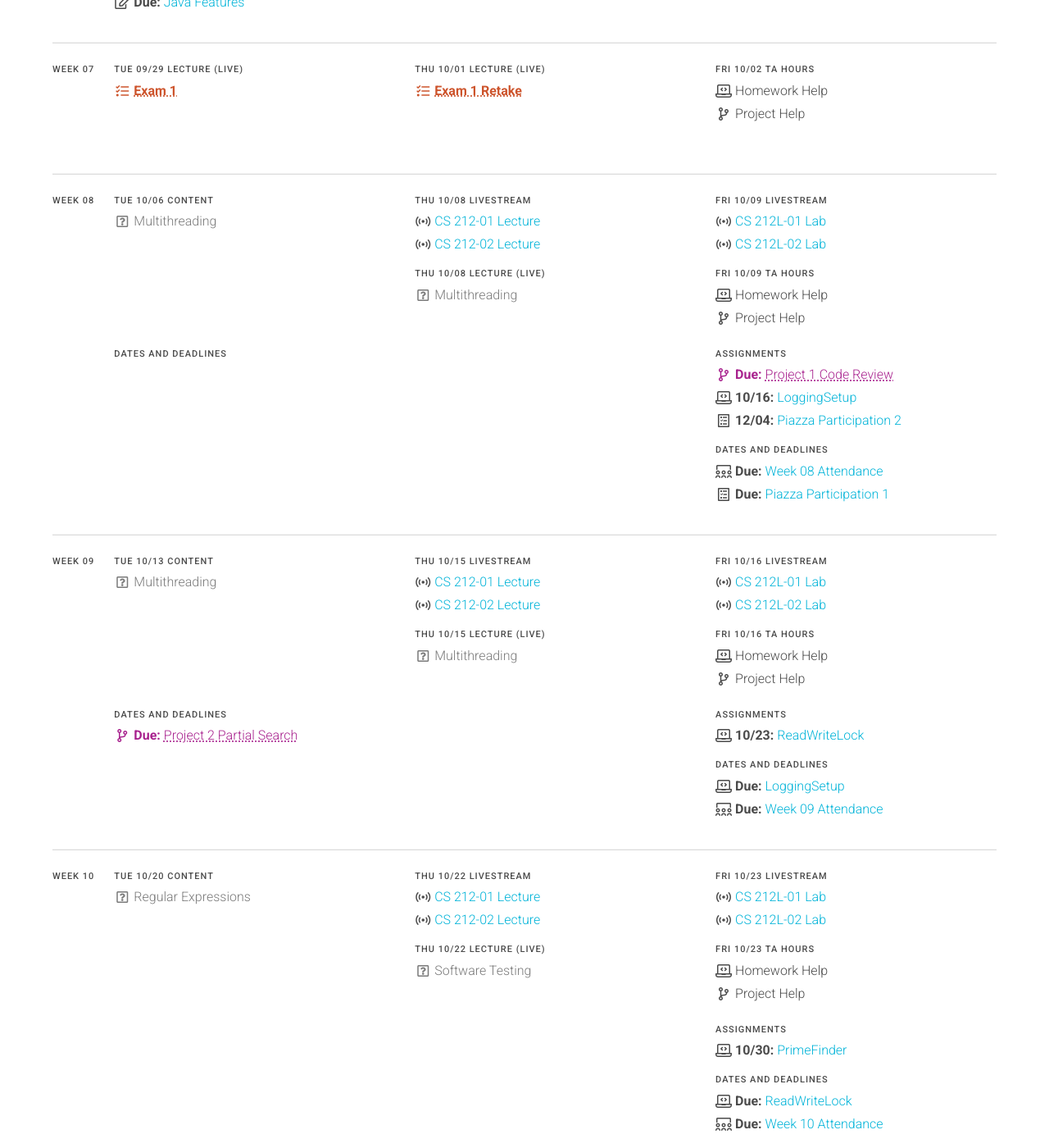
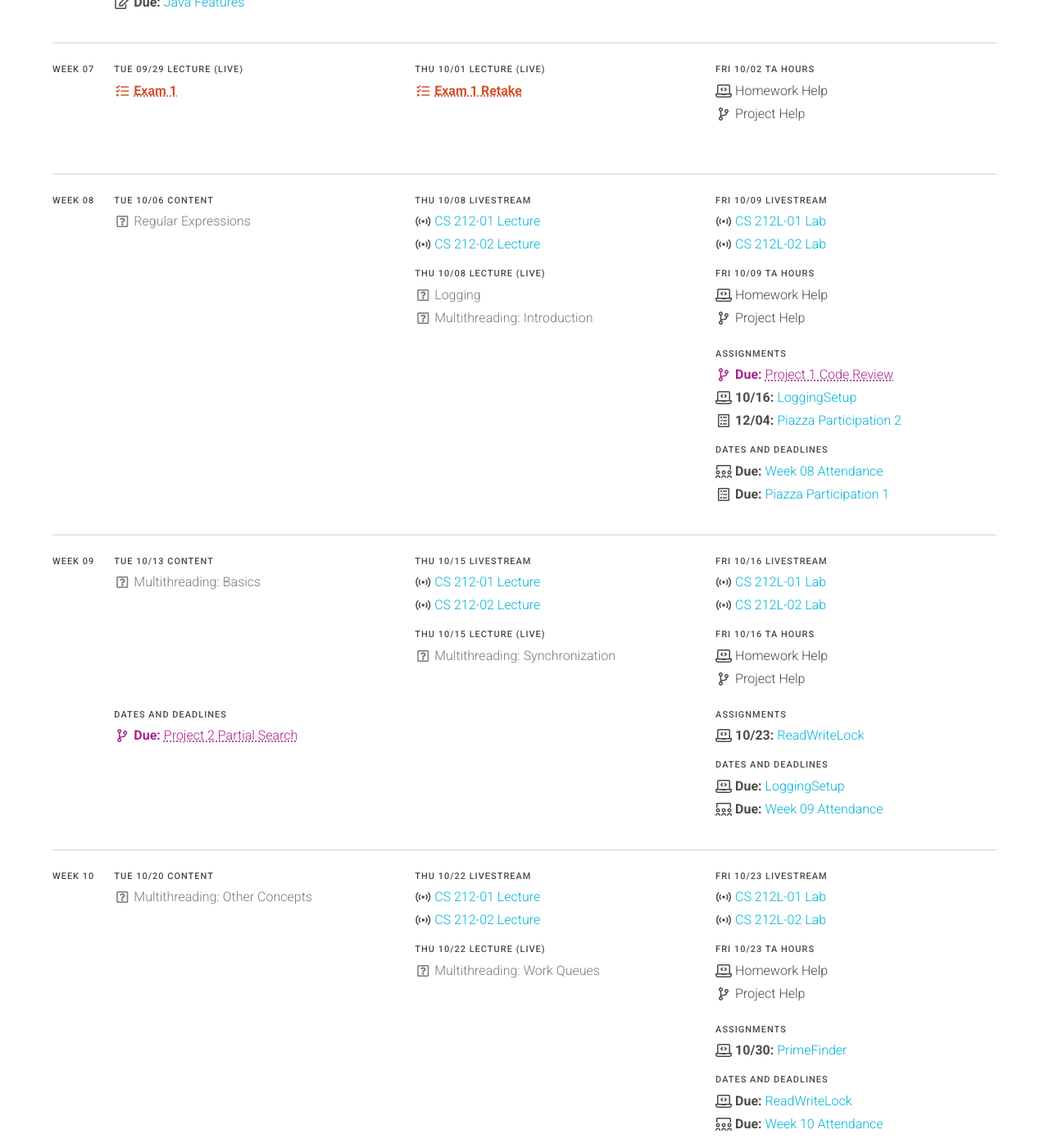
Before and after one commit to usf-cs212-fall2020/usf-cs212-fall2020.github.io, a Jekyll site: the page built from schedule.md, in a window 1280 px wide and 1400 px high, scrolled down 3399 px. Shown: the whole window at 82% size. Built offline with Jekyll 4.4.1, drawn with Linux system fonts in a browser that asks for light colours; some of the changed text lies outside the part shown.

Commit message:
Updated topics.

```diff
--- a/_data/schedule.yml
+++ b/_data/schedule.yml
@@ -1062,12 +1062,8 @@ weeks:
         sections:
           - label: 'Content'
             items:
-              - text: 'Multithreading'
-                type: 'has-text-grey'
-
-          - label: 'Dates and Deadlines'
-            dates: true
-            items:
+              - text: 'Regular Expressions'
+                type: 'has-text-grey'
 
       - date: 2020-10-08
         sections:
@@ -1078,7 +1074,10 @@ weeks:
 
           - label: 'Lecture (Live)'
             items:
-              - text: 'Multithreading'
+              - text: 'Logging'
+                type: 'has-text-grey'
+
+              - text: 'Multithreading: Introduction'
                 type: 'has-text-grey'
 
       - date: 2020-10-09
@@ -1127,7 +1126,7 @@ weeks:
         sections:
           - label: 'Content'
             items:
-              - text: 'Multithreading'
+              - text: 'Multithreading: Basics'
                 type: 'has-text-grey'
 
           - label: 'Dates and Deadlines'
@@ -1144,7 +1143,7 @@ weeks:
 
           - label: 'Lecture (Live)'
             items:
-              - text: 'Multithreading'
+              - text: 'Multithreading: Synchronization'
                 type: 'has-text-grey'
 
       - date: 2020-10-16
@@ -1183,7 +1182,7 @@ weeks:
         sections:
           - label: 'Content'
             items:
-              - text: 'Regular Expressions'
+              - text: 'Multithreading: Other Concepts'
                 type: 'has-text-grey'
 
       - date: 2020-10-22
@@ -1195,7 +1194,7 @@ weeks:
 
           - label: 'Lecture (Live)'
             items:
-              - text: 'Software Testing'
+              - text: 'Multithreading: Work Queues'
                 type: 'has-text-grey'
 
       - date: 2020-10-23
@@ -1235,6 +1234,9 @@ weeks:
         sections:
           - label: 'Content'
             items:
+              - text: 'Web Basics'
+                type: 'has-text-grey'
+
               - text: 'Sockets'
                 type: 'has-text-grey'
 
@@ -1374,6 +1376,9 @@ weeks:
               - text: 'SQL'
                 type: 'has-text-grey'
 
+              - text: 'Exam 2 Review'
+                type: 'has-text-grey'
+
       - date: 2020-11-13
         sections:
           - label: 'Livestream'
@@ -1454,11 +1459,6 @@ weeks:
 
               - <<: *htmlcleaner
 
-              # - text: 'Week 14 Attendance'
-              #   date: 2020-11-20
-              #   icon: *icon_attendance
-              #   link: 'https://usfca.instructure.com/courses/1594619/assignments/6987936'
-
   - week: 15
     days:
       - date: 2020-11-24
@@ -1494,7 +1494,10 @@ weeks:
         sections:
           - label: 'Content'
             items:
-              - text: 'JDBC'
+              - text: 'Software Testing'
+                type: 'has-text-grey'
+
+              - text: 'Evaluations'
                 type: 'has-text-grey'
 
           - label: 'Dates and Deadlines'
@@ -1512,6 +1515,9 @@ weeks:
           - label: 'Lecture (Live)'
             items:
               - text: 'JDBC'
+                type: 'has-text-grey'
+
+              - text: 'Search Engine Demo'
                 type: 'has-text-grey'
 
               - text: "What's Next"
```
